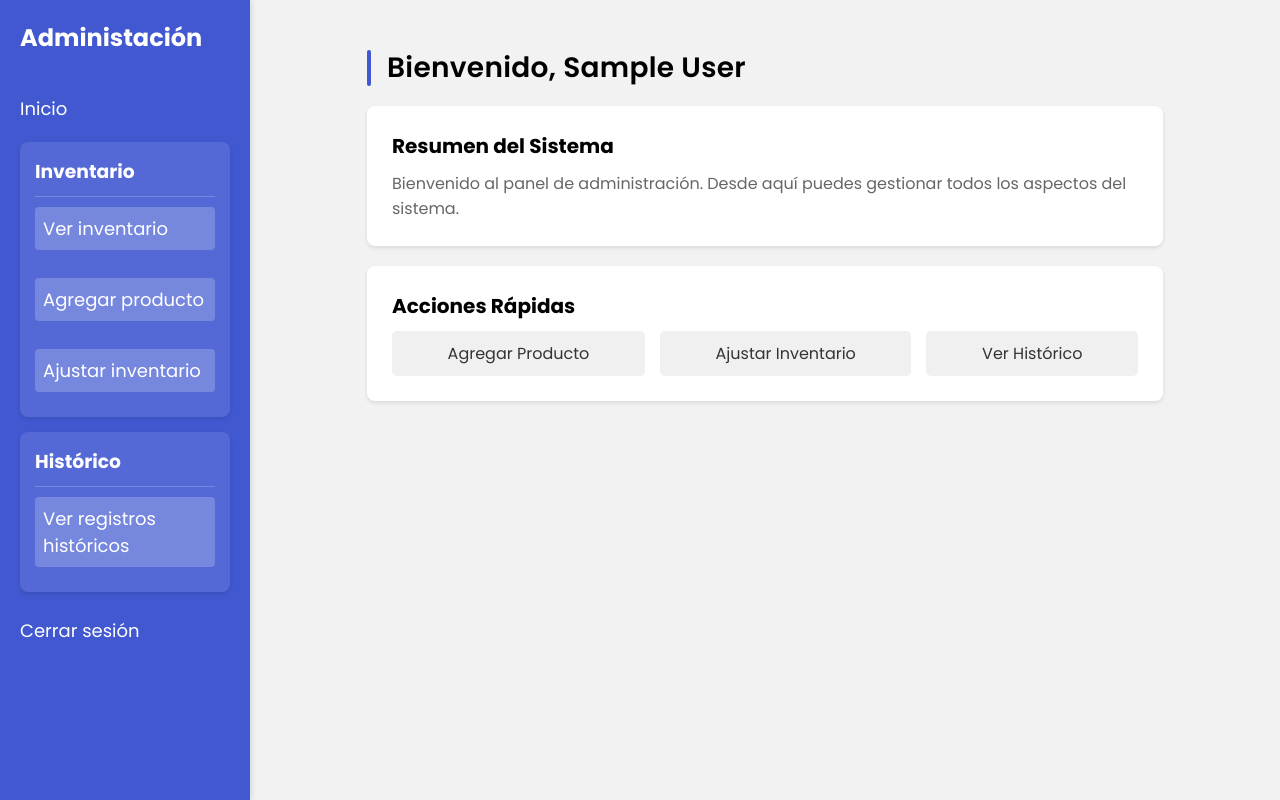
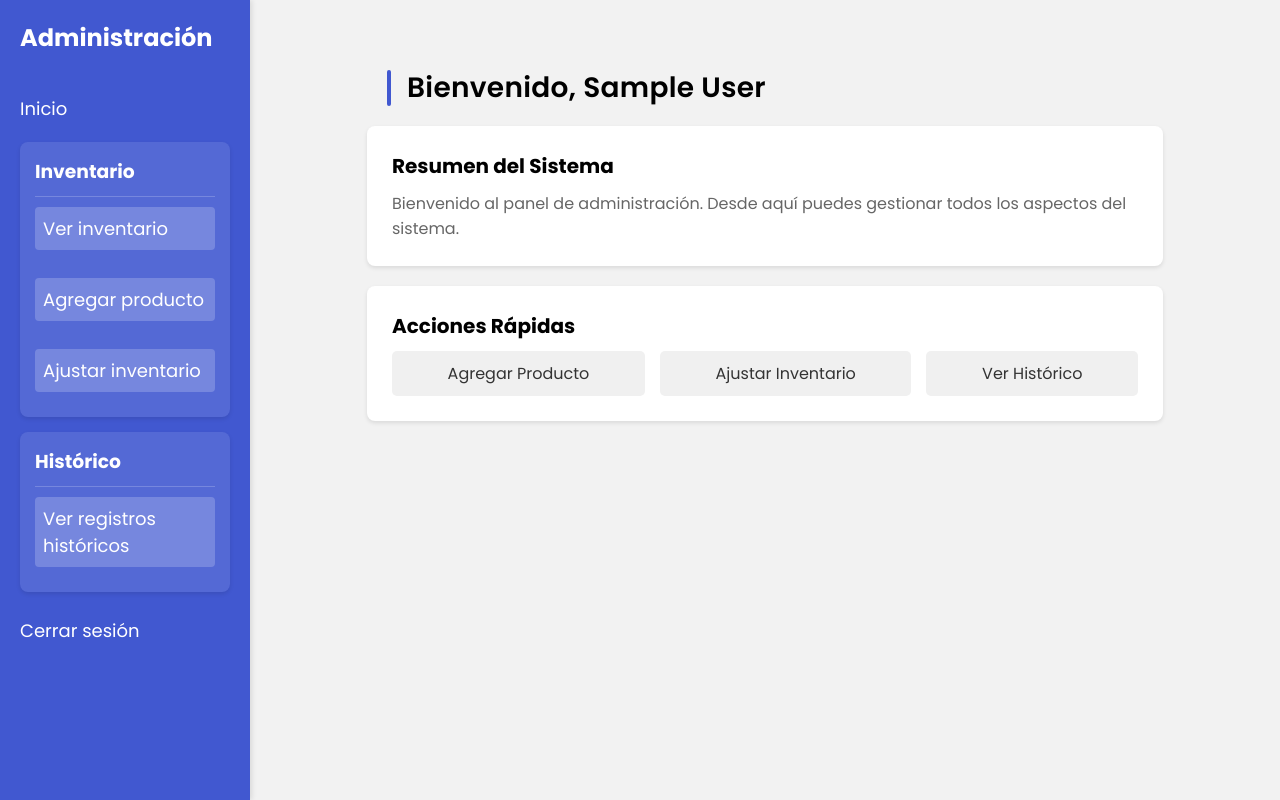
Before and after one commit to JoseJavierGJ/PruebaTecnica, a PHP site: page /Home/dashboardAdministrador.php in a window 1280 px wide. Run offline with PHP 8.4, Linux system fonts and the light colour scheme; the visitor is signed in with stand-in values (Sample User, id 1).

Commit message:
Ajustar alineación de algunos titulos

```diff
--- a/Home/agregar_producto.php
+++ b/Home/agregar_producto.php
@@ -26,8 +26,10 @@ if ($_SERVER['REQUEST_METHOD'] === 'POST') {
   }
 }
 ?>
+<div class="seccion-titulo">
+  <h1>Agregar Producto</h1>
+</div>
 
-<h1>Agregar Producto</h1>
 
 <?php if (!empty($mensaje)) : ?>
   <div class="notificacion"><?php echo htmlspecialchars($mensaje); ?></div>
--- a/Home/dashboardAdministrador.php
+++ b/Home/dashboardAdministrador.php
@@ -18,18 +18,24 @@ $vista = isset($_GET['vista']) ? $_GET['vista'] : 'inicio';
 
 <!DOCTYPE html>
 <html lang="es">
-
 <head>
   <meta charset="UTF-8">
   <meta name="viewport" content="width=device-width, initial-scale=1.0">
-  <title>Administación</title>
+  <title>Administración</title>
   <link rel="stylesheet" href="../css/style.css">
   <link rel="stylesheet" href="https://fonts.googleapis.com/css2?family=Poppins:wght@200;300;400;500;600;700&display=swap">
+  <style>
+    .seccion-titulo {
+      max-width: 800px;
+      margin: 20px auto 0 auto;
+      padding: 0 20px;
+    }
+  </style>
 </head>
 
 <body>
   <div class="sidebar">
-    <h2>Administación</h2>
+    <h2>Administración</h2>
     <a href="dashboardAdministrador.php?vista=inicio" class="active">Inicio</a>
 
     <!-- Módulo de Inventario -->
@@ -53,10 +59,12 @@ $vista = isset($_GET['vista']) ? $_GET['vista'] : 'inicio';
     <a href="../InicioSesion/CerrarSesion.php">Cerrar sesión</a>
   </div>
 
-  <div class="main-content"">
+  <div class="main-content">
     <?php
     if ($vista === 'inicio') {
-        echo '<h1>Bienvenido, ' . htmlspecialchars($_SESSION['nombre']) . '</h1>
+      echo '<div class="seccion-titulo">
+              <h1>Bienvenido, ' . htmlspecialchars($_SESSION['nombre']) . '</h1>
+            </div>
             <div class="card">
               <h3>Resumen del Sistema</h3>
               <p>Bienvenido al panel de administración. Desde aquí puedes gestionar todos los aspectos del sistema.</p>
@@ -79,7 +87,6 @@ $vista = isset($_GET['vista']) ? $_GET['vista'] : 'inicio';
     }
     ?>
   </div>
-</body>
 
   <script>
     document.querySelectorAll(".module-card h3").forEach(titulo => {
@@ -90,6 +97,5 @@ $vista = isset($_GET['vista']) ? $_GET['vista'] : 'inicio';
       });
     });
   </script>
-
-
+</body>
 </html>
--- a/Home/dashboardAlmacenista.php
+++ b/Home/dashboardAlmacenista.php
@@ -47,7 +47,9 @@ $vista = isset($_GET['vista']) ? $_GET['vista'] : 'inicio';
   <div class="main-content">
     <?php
     if ($vista === 'inicio') {
-      echo '<h1>Bienvenido, ' . htmlspecialchars($_SESSION['nombre']) . '</h1>
+      echo '<div class="seccion-titulo">
+              <h1>Bienvenido, ' . htmlspecialchars($_SESSION['nombre']) . '</h1>
+            </div>
             <div class="card">
               <h3>Resumen de Almacén</h3>
               <p>Panel principal para la gestión de inventario y salidas de productos.</p>
--- a/css/style.css
+++ b/css/style.css
@@ -258,9 +258,7 @@ form .signup-link a:hover {
   padding: 10px;
 }
 
-
 /* DashBoard */
-
 .sidebar {
   width: 250px;
   background: #4158d0;
@@ -756,3 +754,33 @@ form {
     transform: translateY(0);
   }
 }
+
+.seccion-titulo h1 {
+  color: #000000;
+  margin-bottom: 20px;
+  text-align: left;
+  font-size: 28px;
+  width: 100%;
+  position: relative;
+  padding-left: 20px;
+  font-weight: 600;
+  line-height: 1.3;
+  letter-spacing: 0.3px;
+}
+
+.seccion-titulo h1::before {
+  content: '';
+  position: absolute;
+  left: 0;
+  top: 0;
+  height: 100%;
+  width: 4px;
+  background: #4158d0;
+  border-radius: 2px;
+}
+
+.seccion-titulo {
+  max-width: 800px;
+  margin: 0 auto;
+  padding: 0;
+}
--- a/index.php
+++ b/index.php
@@ -26,7 +26,7 @@
       <div class="field">
         <input type="submit" value="Ingresar">
       </div>
-      <div class="signup-link"><a href="registrarse.php">Registrarse Ahora</a></div>
+      <div class="signup-link">¿No tienes una cuenta? <a href="registrarse.php">Registrarse</a></div>
     </form>
   </div>
 
```
Lines whose indentation alone changed are shown as unchanged.
